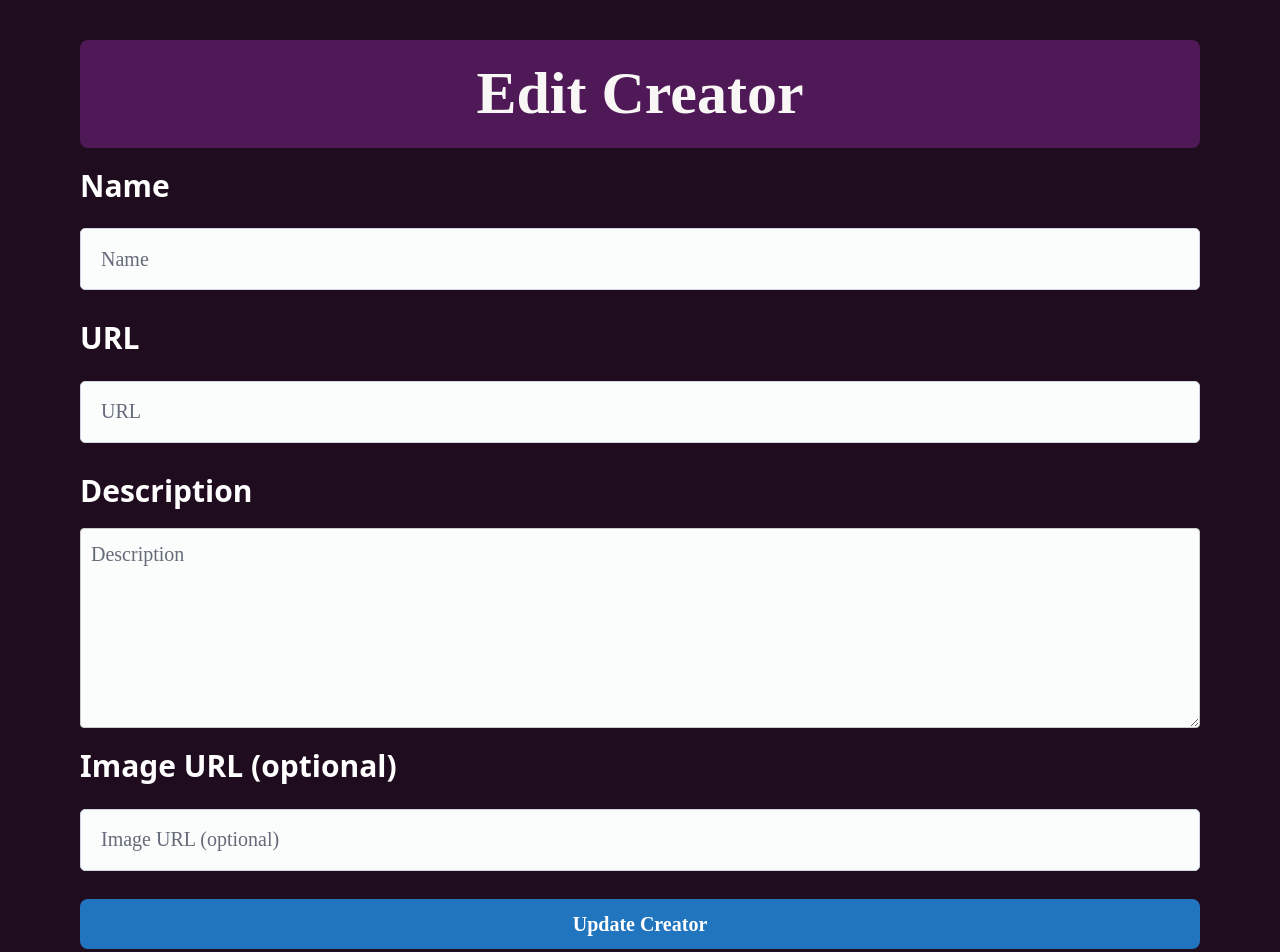
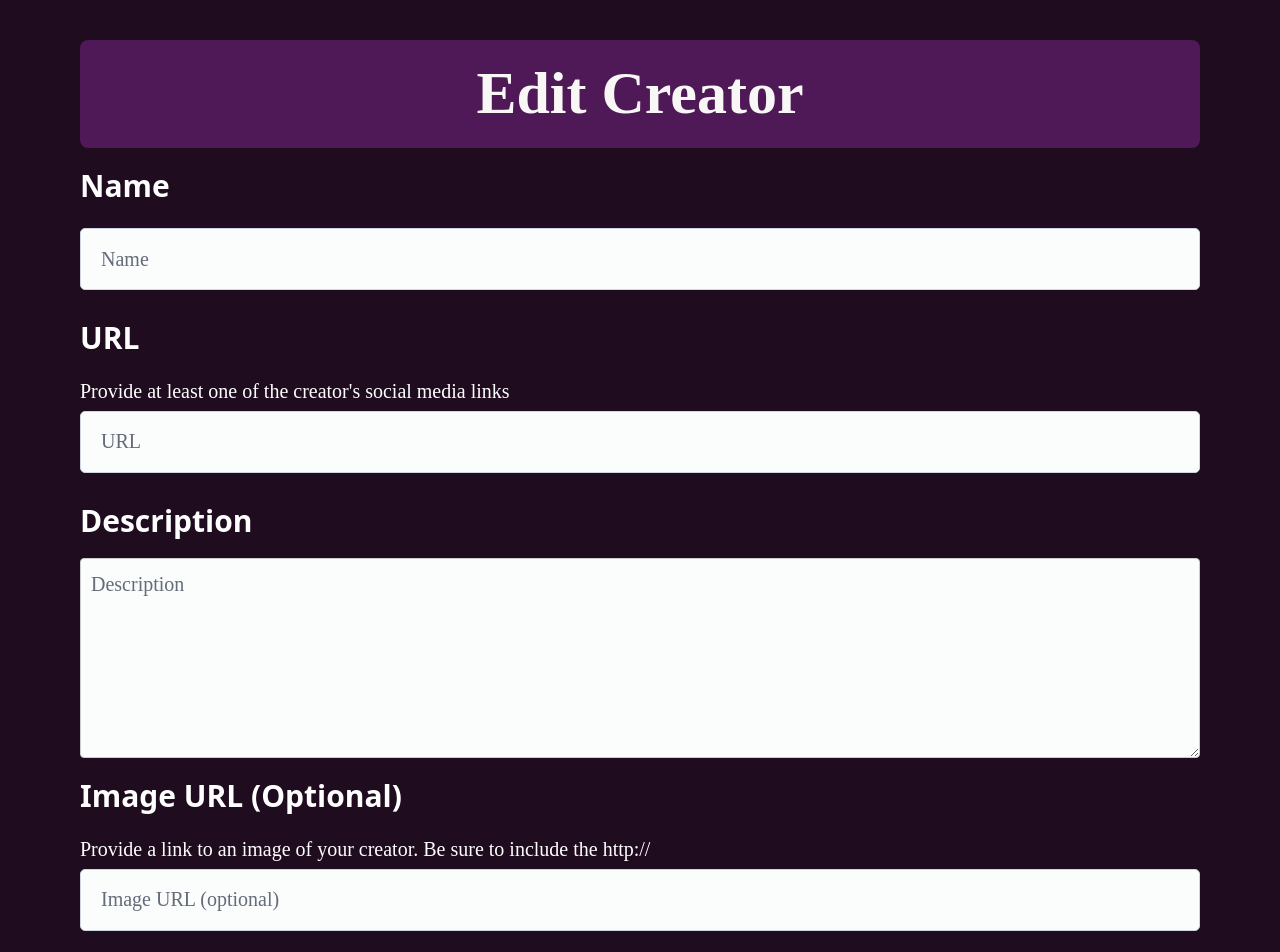
Before and after one commit to dahliasukaik/creatorverse, a React (Create React App) app in the folder frontend/: page /edit/1 in a window 1280 px wide. Shown: the top 952 px of the page. Built offline with nearby package versions, Linux system fonts and the light colour scheme; no server answers; the database is empty.

Commit message:
Made the URL visible

```diff
--- a/frontend/src/App.css
+++ b/frontend/src/App.css
@@ -276,3 +276,29 @@ h1 {
   background-color: #0056b3;
   color: white;
 }
+
+.info-text {
+  color: white;
+}
+
+
+/* Style for the creator's URL */
+.creator-url {
+  font-size: 1em;
+  color: #2281cfe7;
+  word-break: break-all; /* Ensures long URLs wrap properly */
+  margin: 10px 0;
+}
+
+/* New style for the creator's link */
+.creator-link {
+  font-size: 1.2em;
+  color: #2281cfe7;
+  text-decoration: none;
+  margin: 10px 0;
+}
+
+.creator-link:hover {
+  color: #0056b3;
+  text-decoration: underline;
+}
--- a/frontend/src/pages/EditCreator.js
+++ b/frontend/src/pages/EditCreator.js
@@ -90,6 +90,7 @@ function EditCreator() {
         </label>
         <label>
           <h3 className='subtitle'> URL </h3>
+          <div className='info-text'>Provide at least one of the creator's social media links</div>
           <input
             placeholder="URL"
             type="url"
@@ -110,7 +111,8 @@ function EditCreator() {
           />
         </label>
         <label>
-          <h3 className='subtitle'> Image URL (optional) </h3>
+          <h3 className='subtitle'> Image URL (Optional)  </h3>
+          <div className='info-text'>Provide a link to an image of your creator. Be sure to include the http://</div>
           <input
             placeholder="Image URL (optional)"
             type="url"
--- a/frontend/src/pages/ViewCreator.js
+++ b/frontend/src/pages/ViewCreator.js
@@ -40,11 +40,10 @@ function ViewCreator() {
           <div className="left-creator">
             <img src={creator.imageURL || placeholderImage} alt={creator.name} className="creator-image" />
             <h2>{creator.name}</h2>
+            <a href={creator.url} target="_blank" rel="noopener noreferrer" className="creator-url">
+              {creator.url}
+            </a>
             <div className="icon-buttons">
-              <a href={creator.url} target="_blank" rel="noopener noreferrer" className="icon-button">
-                <i className="fas fa-link"></i>
-                <span className="icon-text">Channel</span>
-              </a>
               <Link to={`/edit/${creator.id}`} className="icon-button">
                 <i className="fas fa-pen"></i>
                 <span className="icon-text">Edit</span>
```
